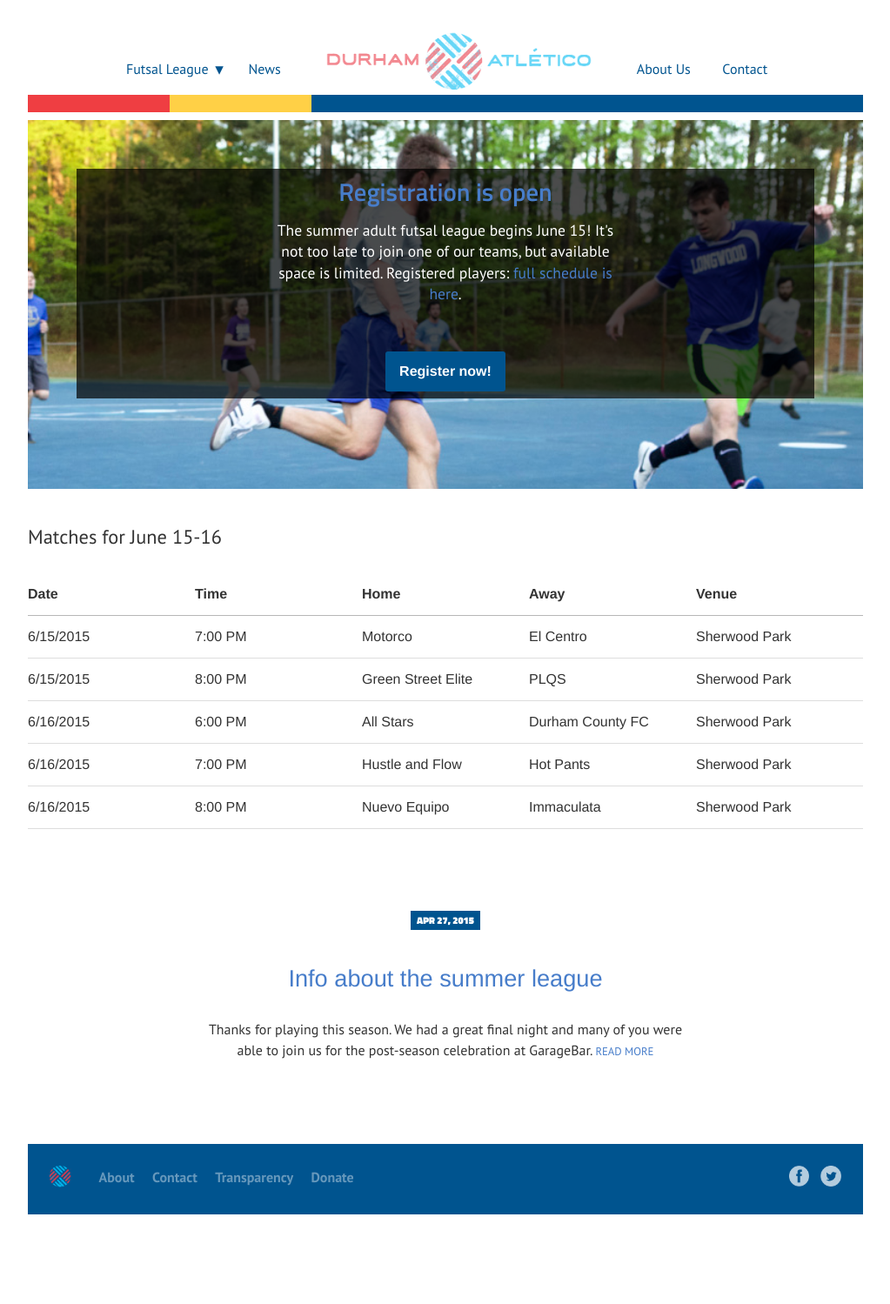
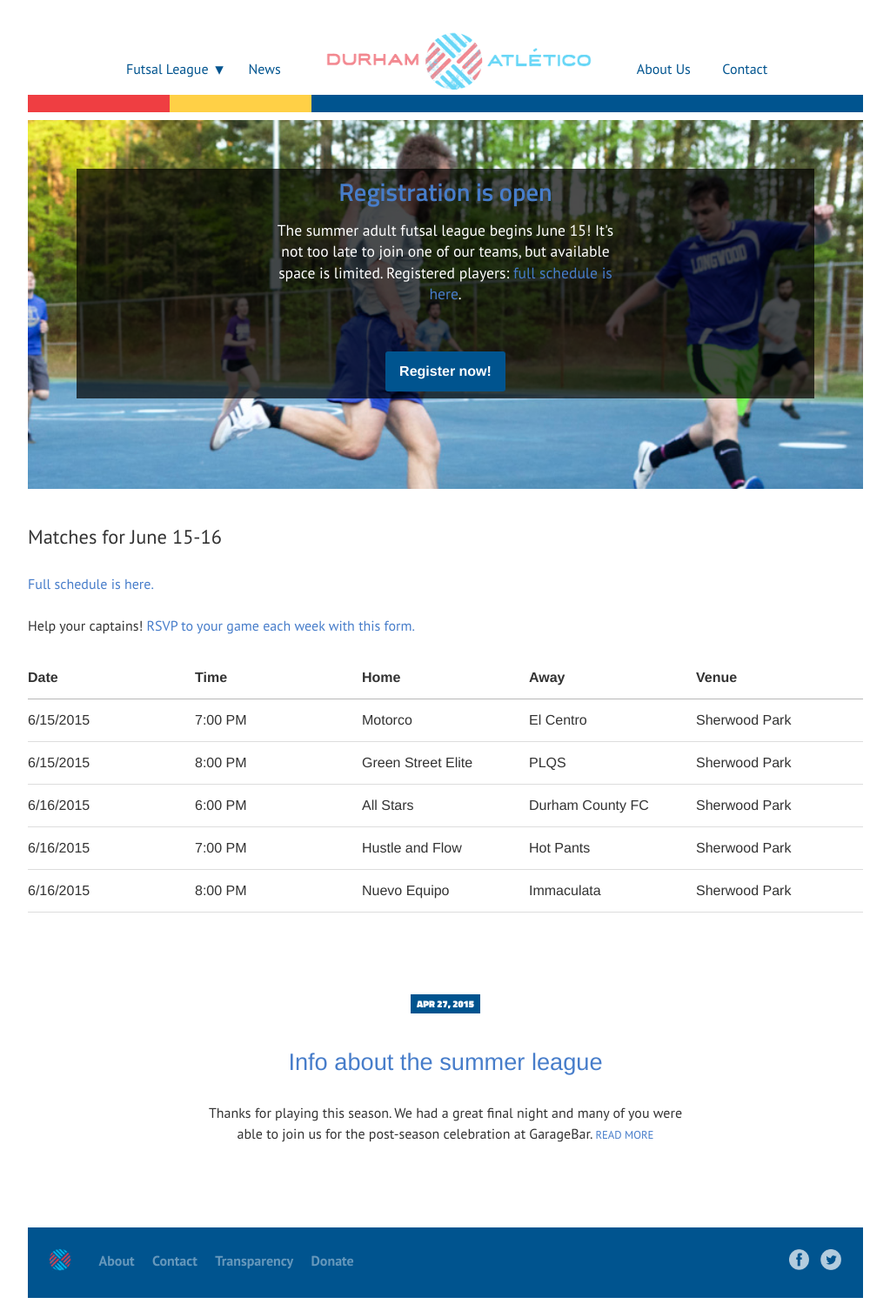
Before and after one commit to durhamatletico/durhamatletico.github.io, a Jekyll site: the page built from index.html, in a window 1280 px wide. Shown: the whole page at 87% size, without its empty margins (128-1151 px from the left). Built offline with Jekyll 4.4.1, drawn with Linux system fonts in a browser that asks for light colours; before the commit the page ends 1403 px from its top, so only the background shows below that.

Commit message:
Add link to RSVP form

```diff
--- a/index.html
+++ b/index.html
@@ -19,6 +19,8 @@ layout: default
     <section>
       <schedule class="this-week">
         <h2>Matches for June 15-16</h2>
+        <p><a href="/futsal/schedule">Full schedule is here.</a></p>
+        <p>Help your captains! <a href="https://docs.google.com/forms/d/1wwjexASA_wtMgit6BnDdHOGyP1nAHIWMxkejpUmdiDs/viewform">RSVP to your game each week with this form.</a></p>
         <table>
           <thead>
             <tr>
```
